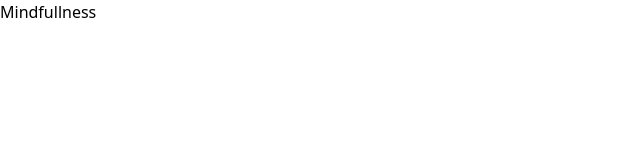
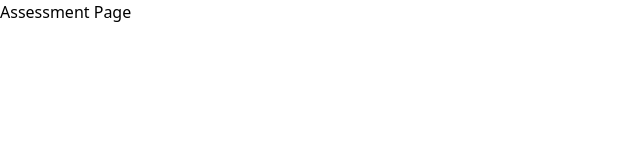
Before and after one commit to singodiyashubham87/Mindfulness, a React (Vite) app in the folder client/: page /assessment in a window 1280 px wide. Shown: the top 160 px of the page, without its empty margins (0-640 px from the left). Built offline with nearby package versions, Linux system fonts and the light colour scheme.

Commit message:
chore: restructure project, handle routes for different webpages

```diff
--- a/client/index.html
+++ b/client/index.html
@@ -5,6 +5,7 @@
     <link rel="icon" type="image/svg+xml" href="/vite.svg" />
     <meta name="viewport" content="width=device-width, initial-scale=1.0" />
     <title>Mindfulness</title>
+    <link rel="icon" href="./src/assets/images/logo.png">
   </head>
   <body>
     <div id="root"></div>
--- a/client/package.json
+++ b/client/package.json
@@ -11,7 +11,9 @@
   },
   "dependencies": {
     "react": "^18.2.0",
-    "react-dom": "^18.2.0"
+    "react-dom": "^18.2.0",
+    "react-router-dom": "^6.16.0",
+    "tailwindcss": "^3.3.3"
   },
   "devDependencies": {
     "@types/react": "^18.2.15",
@@ -23,7 +25,6 @@
     "eslint-plugin-react-hooks": "^4.6.0",
     "eslint-plugin-react-refresh": "^0.4.3",
     "postcss": "^8.4.31",
-    "tailwindcss": "^3.3.3",
     "vite": "^4.4.5"
   }
 }
--- a/client/src/App.jsx
+++ b/client/src/App.jsx
@@ -1,12 +1,20 @@
-
-
+import { BrowserRouter as Router, Routes, Route } from "react-router-dom";
+import Homepage from "./components/Homepage";
+import AssessmentPage from "./components/AssessmentPage";
+import ResultPage from "./components/ResultPage";
+import TrackingPage from "./components/TrackingPage";
 
 function App() {
   return (
-    <>
-      <h1>Mindfullness</h1>
-    </>
-  )
+    <Router>
+      <Routes>
+        <Route path="/" exact element={<Homepage />} />
+        <Route path="/assessment" element={<AssessmentPage />} />
+        <Route path="/result" element={<ResultPage />} />
+        <Route path="/track" element={<TrackingPage />} />
+      </Routes>
+    </Router>
+  );
 }
 
-export default App
+export default App;
--- /dev/null
+++ b/client/src/components/AssessmentPage.jsx
@@ -0,0 +1,5 @@
+function AssessmentPage(){
+    return <h1>Assessment Page</h1>;
+}
+
+export default AssessmentPage;
--- /dev/null
+++ b/client/src/components/Homepage.jsx
@@ -0,0 +1,5 @@
+function Homepage(){
+    return <h1>Homepage</h1>;
+}
+
+export default Homepage;
--- /dev/null
+++ b/client/src/components/ResultPage.jsx
@@ -0,0 +1,5 @@
+function ResultPage(){
+    return <h1>Result Page</h1>;
+}
+
+export default ResultPage;
--- /dev/null
+++ b/client/src/components/TrackingPage.jsx
@@ -0,0 +1,5 @@
+function TrackingPage(){
+    return <h1>Tracking Page</h1>;
+}
+
+export default TrackingPage;
--- a/client/src/main.jsx
+++ b/client/src/main.jsx
@@ -1,7 +1,7 @@
 import React from 'react'
 import ReactDOM from 'react-dom/client'
 import App from './App.jsx'
-import "./index.css"
+import "./main.css"
 
 ReactDOM.createRoot(document.getElementById('root')).render(
   <React.StrictMode>
```
Also changed, not shown: client/src/assets/images/logo.png (added), client/src/main.css (renamed from client/src/index.css), 1 other file (tests, documents, lock files or other folders).
